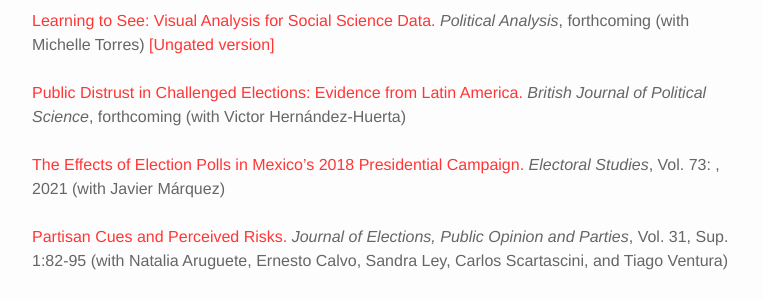
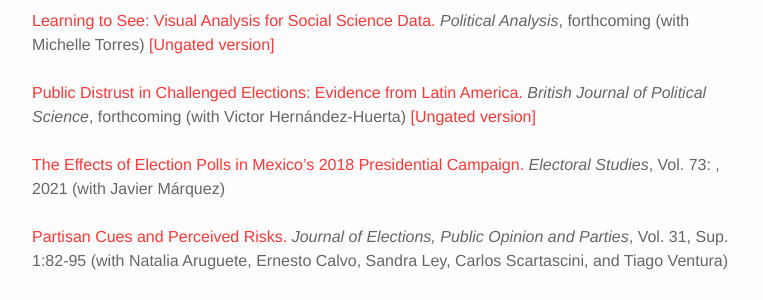
Before and after one commit to franciscocantu/franciscocantu.github.io, a Jekyll site: the page built from research.md, in a window 1280 px wide and 900 px high. Shown: the part 197-497 px from the top of the window, without its empty margins (258-1021 px from the left). Built offline with Jekyll 4.4.1, drawn with Linux system fonts in a browser that asks for light colours; nearby versions of some CDN libraries.

Commit message:
Update research.md

```diff
--- a/research.md
+++ b/research.md
@@ -8,8 +8,8 @@
 <a href="https://doi.org/10.1017/pan.2021.9">Learning to See: Visual Analysis for Social Science Data.</a> <i>Political Analysis</i>,
 forthcoming (with Michelle Torres) <a href="/Papers/LearningToSee_Final.pdf">[Ungated version]</a><br>
 <br>
-<a href="/Papers/Public_distrust_BJPS.pdf">Public Distrust in Challenged Elections: Evidence from Latin America.</a> <i>British Journal of Political Science</i>,
-forthcoming (with Victor Hernández-Huerta) <br>
+<a href="https://doi.org/10.1017/S0007123421000399">Public Distrust in Challenged Elections: Evidence from Latin America.</a> <i>British Journal of Political Science</i>,
+forthcoming (with Victor Hernández-Huerta) <a href="/Papers/Public_distrust_BJPS.pdf">[Ungated version]</a><br>
 <br>
 <a href="https://doi.org/10.1016/j.electstud.2021.102379">The Effects of Election Polls in Mexico's 2018 Presidential Campaign.</a> <i>Electoral Studies</i>,
 Vol. 73: , 2021 (with Javier Márquez) <br>
```
